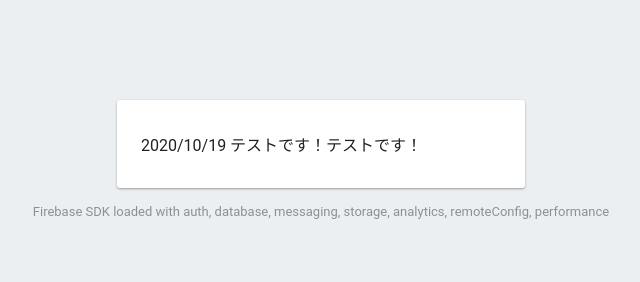
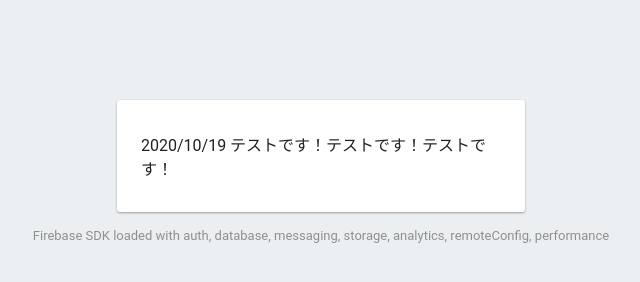
Before and after one commit to ikedastrive/test10192, a plain HTML site: page index.html in a window 1280 px wide. Shown: the whole page, without its empty margins (319-959 px from the left). Drawn offline with Linux system fonts and the light colour scheme; some packages are replaced by stand-ins of ours.

Commit message:
third commit

```diff
--- a/index.html
+++ b/index.html
@@ -35,7 +35,7 @@
   </head>
   <body>
     <div id="message">
-      2020/10/19 テストです！テストです！
+      2020/10/19 テストです！テストです！テストです！
     </div>
     <p id="load">Firebase SDK Loading&hellip;</p>
 
```
